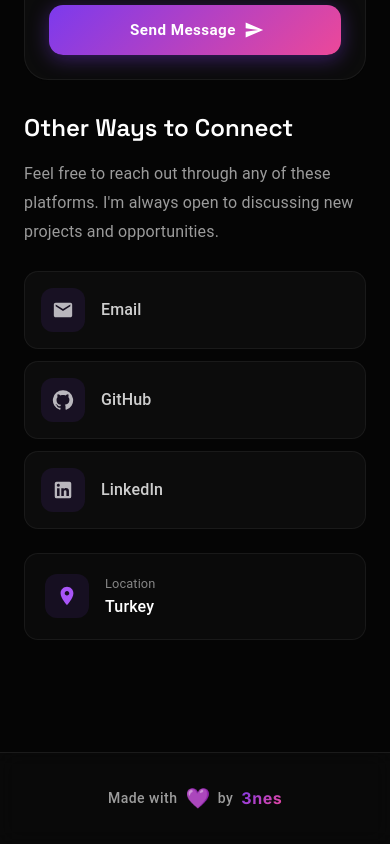
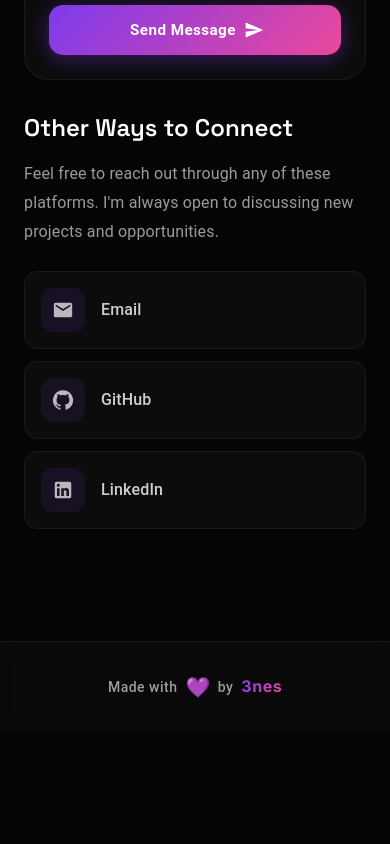
Before and after one commit to enesgunumdogdu/enesgunumdogducomtr, a React (Vite) app: page /contact in a window 390 px wide. Shown: the part 980-1824 px from the top of the page. After the commit the page ends 1713 px from the top, so only its background shows below. Built offline with nearby package versions, Linux system fonts and the light colour scheme.

Commit message:
Refactor Contact page: Removed location section and adjusted layout for improved clarity and responsiveness. Cleaned up unused imports to streamline the component.

```diff
--- a/src/pages/Contact.jsx
+++ b/src/pages/Contact.jsx
@@ -1,6 +1,6 @@
 import { useState } from 'react'
 import { Box, Typography, TextField, Button } from '@mui/material'
-import { Send, Email, GitHub, LinkedIn, CheckCircle, LocationOn } from '@mui/icons-material'
+import { Send, Email, GitHub, LinkedIn, CheckCircle } from '@mui/icons-material'
 import useDocumentTitle from '../hooks/useDocumentTitle'
 
 function Contact() {
@@ -286,7 +286,7 @@ function Contact() {
                   I'm always open to discussing new projects and opportunities.
                 </Typography>
 
-                <Box sx={{ display: 'flex', flexDirection: 'column', gap: 1.5, mb: 3 }}>
+                <Box sx={{ display: 'flex', flexDirection: 'column', gap: 1.5 }}>
                   {socialLinks.map((social, index) => (
                     <Box
                       key={index}
@@ -338,50 +338,6 @@ function Contact() {
                     </Box>
                   ))}
                 </Box>
-
-                {/* Location */}
-                <Box
-                  sx={{
-                    mt: 'auto',
-                    p: 2.5,
-                    background: 'rgba(17, 17, 17, 0.5)',
-                    border: '1px solid rgba(255,255,255,0.06)',
-                    borderRadius: '14px',
-                    display: 'flex',
-                    alignItems: 'center',
-                    gap: 2
-                  }}
-                >
-                  <Box
-                    sx={{
-                      width: 44,
-                      height: 44,
-                      borderRadius: '12px',
-                      background: 'rgba(124, 58, 237, 0.1)',
-                      display: 'flex',
-                      alignItems: 'center',
-                      justifyContent: 'center',
-                      color: '#a855f7',
-                      flexShrink: 0
-                    }}
-                  >
-                    <LocationOn sx={{ fontSize: 22 }} />
-                  </Box>
-                  <Box>
-                    <Typography
-                      sx={{
-                        fontSize: '0.8rem',
-                        color: 'rgba(255,255,255,0.5)',
-                        mb: 0.25
-                      }}
-                    >
-                      Location
-                    </Typography>
-                    <Typography sx={{ fontWeight: 500, color: 'white' }}>
-                      Turkey
-                    </Typography>
-                  </Box>
-                </Box>
               </Box>
             </Box>
           </Box>
```
